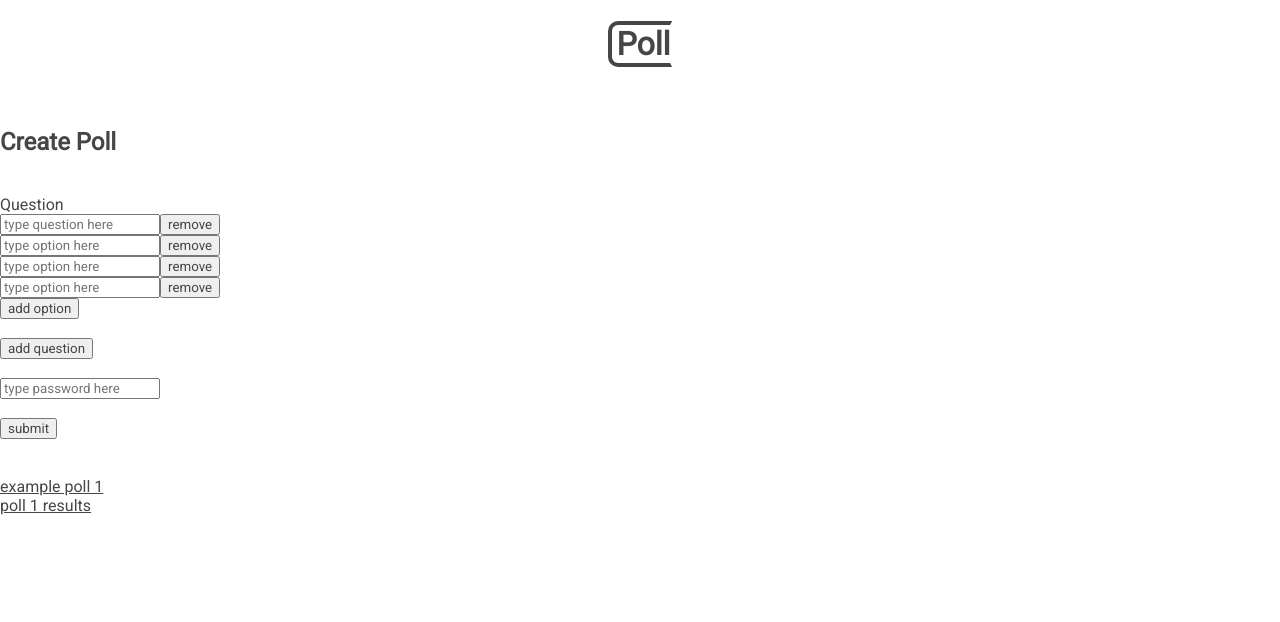
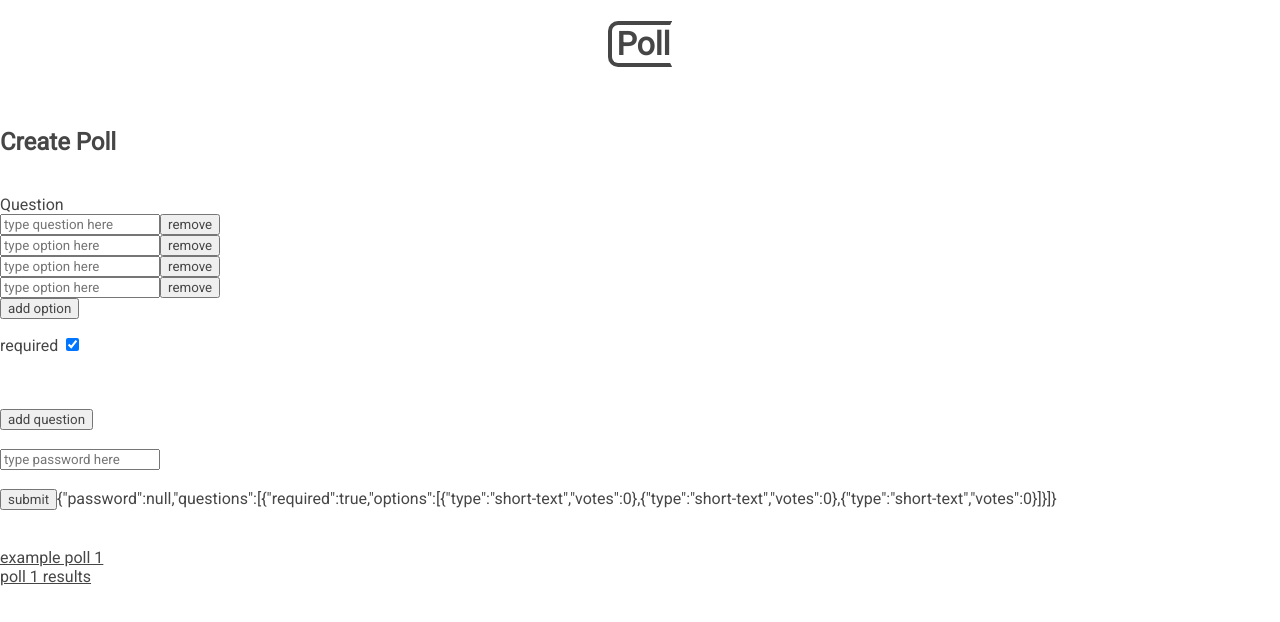
Before and after one commit to zaini/poll, a React (Create React App) app in the folder poll/: page / in a window 1280 px wide. Shown: the top 622 px of the page. Built offline with nearby package versions, Linux system fonts and the light colour scheme; a web font is replaced by a local one.

Commit message:
Implemented toggle for whether questions are required or not

```diff
--- a/poll/public/index.html
+++ b/poll/public/index.html
@@ -6,13 +6,17 @@
     <meta name="theme-color" content="#000000" />
     <meta
       name="description"
-      content="Web site created using create-react-app"
+      content="simple polling"
     />
     <!--
       manifest.json provides metadata used when your web app is installed on a
       user's mobile device or desktop. See https://developers.google.com/web/fundamentals/web-app-manifest/
     -->
+<!--Icons made by <a href="https://www.flaticon.com/authors/freepik" title="Freepik">Freepik</a> from <a href="https://www.flaticon.com/" title="Flaticon"> www.flaticon.com</a>-->
     <link rel="manifest" href="%PUBLIC_URL%/manifest.json" />
+    <link rel="icon"
+          type="image/png"
+          href="poll.png">
     <!--
       Notice the use of %PUBLIC_URL% in the tags above.
       It will be replaced with the URL of the `public` folder during the build.
--- a/poll/src/components/CreatePoll.js
+++ b/poll/src/components/CreatePoll.js
@@ -73,6 +73,14 @@ export default class CreatePoll extends React.Component{
         });
     }
 
+    changeQuestionRequirement = (qIndex, required) => {
+        let poll = JSON.parse(JSON.stringify(this.state.poll));
+        poll.questions[qIndex].required = required;
+        this.setState({
+            poll: poll
+        });
+    }
+
     changePassword = (value) => {
         let poll = JSON.parse(JSON.stringify(this.state.poll));
         poll.password = value;
@@ -108,6 +116,8 @@ export default class CreatePoll extends React.Component{
                         let questionLabel = <label htmlFor={`q${qIndex}`}>Question</label>;
                         let removeQuestion = <button onClick={() => this.removeQuestion(qIndex)}>remove</button>;
 
+                        let requiredCheckbox = <input type='checkbox' checked={this.state.poll.questions[qIndex].required} onChange={(e) => this.changeQuestionRequirement(qIndex, e.target.checked)}/>
+
                         let questionOptions = question.options.map((option, oIndex) => {
                             let optionBox = <input key={`q${qIndex}o${oIndex}`} name={`q${qIndex}o${oIndex}`} type='text' placeholder="type option here" value={option.value} onChange={(e) => this.changeOption(e.target.value, qIndex, oIndex)}/>;
                             let removeOptionButton = <button onClick={() => this.removeOption(qIndex, oIndex)}>remove</button>
@@ -115,7 +125,7 @@ export default class CreatePoll extends React.Component{
                         })
                         let addOptionButton = <button onClick={() => this.addOption(qIndex)}>add option</button>;
 
-                        return [questionLabel, <br/>, questionInput, removeQuestion, <br/>, questionOptions, addOptionButton, <br/>, <br/>]
+                        return [questionLabel, <br/>, questionInput, removeQuestion, <br/>, questionOptions, addOptionButton, <p>required {requiredCheckbox}</p>, <br/>, <br/>]
                     })
                 }
 
@@ -124,7 +134,7 @@ export default class CreatePoll extends React.Component{
                 <input type='password' placeholder="type password here" onChange={(e) => this.changePassword(e.target.value)}/>
                 <br/><br/>
                 <button onClick={() => this.submitPoll()}>submit</button>
-
+                {JSON.stringify(this.state.poll)}
             </div>
         )
     }
--- a/poll/src/components/Poll.js
+++ b/poll/src/components/Poll.js
@@ -21,8 +21,21 @@ export default class Poll extends React.Component {
     }
 
     submitVote = () => {
-        // TODO check everything required has been voted on, otherwise you don't have to count it
+        // TODO redo to be more efficient
         let poll = JSON.parse(JSON.stringify(this.state.poll));
+
+        let valid = true;
+        poll.questions.forEach((question, qIndex) => {
+            if (question.required && this.state.votes[qIndex] === undefined){
+                valid = false;
+            }
+        })
+
+        if (!valid){
+            alert(`You must respond to all required questions.`);
+            return
+        }
+
         this.state.votes.forEach((option, qIndex) => {
             poll.questions[qIndex].options[option].votes++;
         })
@@ -61,7 +74,7 @@ export default class Poll extends React.Component {
 
                     {
                         this.state.poll.questions.map((question, qIndex) => {
-                            let questionTitle = <p key={`q${qIndex}`}>{question.question}</p>;
+                            let questionTitle = <p key={`q${qIndex}`}>{question.question} {question.required ? "(required)" : null}</p>;
 
                             let options = question.options.map((option, oIndex) => {
                                 let optionText = <div key={`q${qIndex}o${oIndex}`}
```
Also changed, not shown: poll/public/manifest.json, poll/public/poll.png (added), poll/public/robots.txt (deleted), 1 other file (tests, documents, lock files or other folders).
